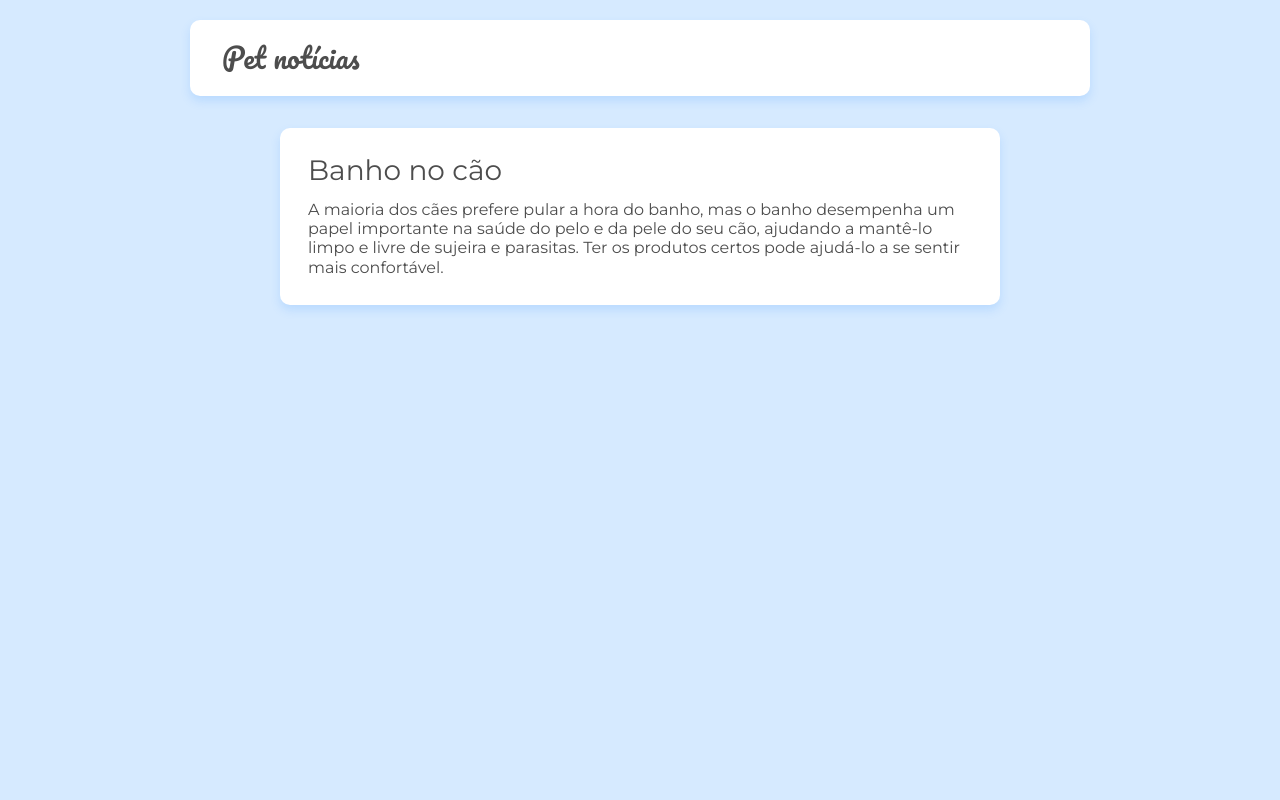
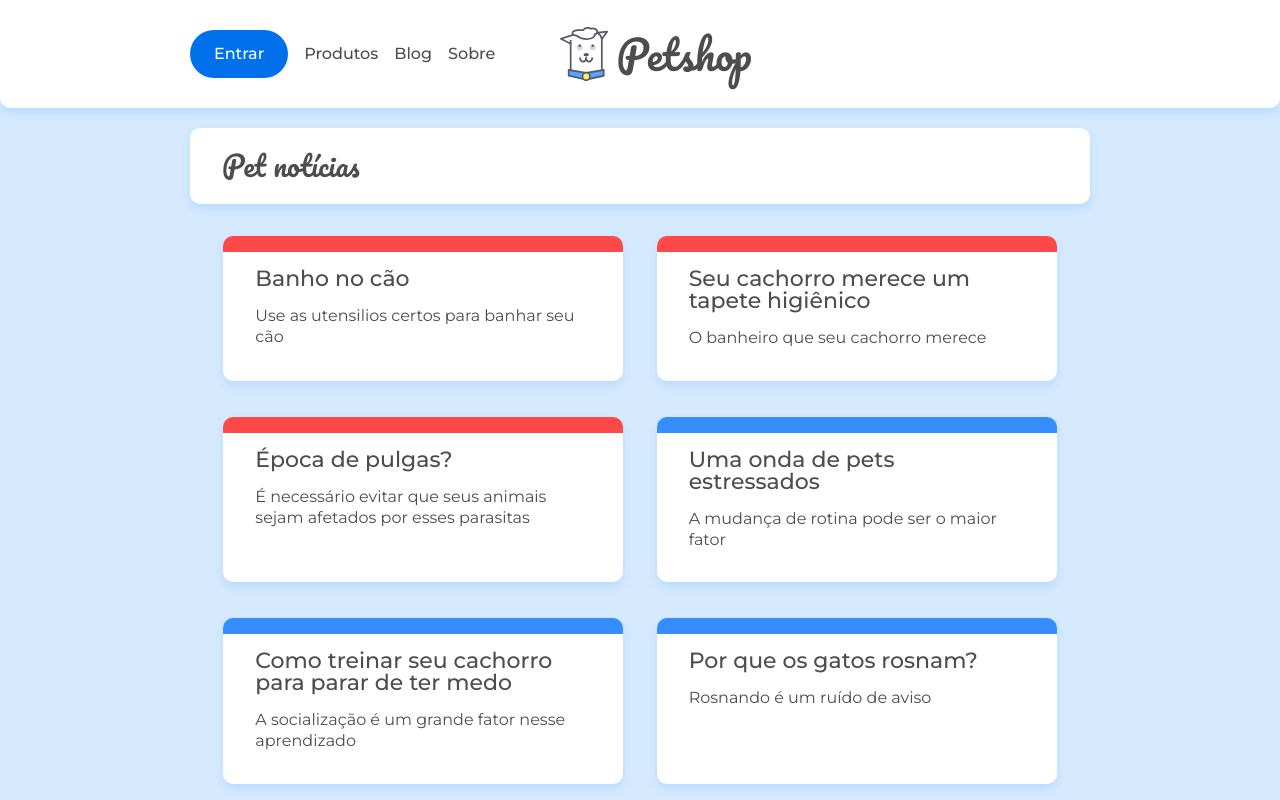
Before and after one commit to joaoeduardogomes/treino-react-js, a React (Create React App) app in the folder 03ReacRouter-SPA/petshop/: page / in a window 1280 px wide. Shown: the top 800 px of the page. Built offline with nearby package versions, Linux system fonts and the light colour scheme; data requests are answered from the project's data file.

Commit message:
React Router - finished lesson 3

```diff
--- /dev/null
+++ b/03ReacRouter-SPA/petshop/db.json
@@ -0,0 +1,72 @@
+{
+  "categorias": [
+    {
+      "id": "bem-estar",
+      "nome": "bem-estar",
+      "subcategorias": ["higiene", "saude"]
+    },
+    {
+      "id": "comportamento",
+      "nome": "comportamento",
+      "subcategorias": ["treinamento", "educacao"]
+    }
+  ],
+  "posts": [
+    {
+      "id": 1,
+      "title": "Banho no cão",
+      "metadescription": "Use as utensilios certos para banhar seu cão",
+      "body": "A maioria dos cães prefere pular a hora do banho, mas o banho desempenha um papel importante na saúde do pelo e da pele do seu cão, ajudando a mantê-lo limpo e livre de sujeira e parasitas. Ter os produtos certos pode ajudá-lo a se sentir mais confortável.",
+      "categoria": "bem-estar",
+      "subcategoria": "higiene"
+    },
+    {
+      "id": 2,
+      "title": "Seu cachorro merece um tapete higiênico",
+      "metadescription": "O banheiro que seu cachorro merece",
+      "body": "Os tapetes higiênicos são uma inovação do mercado pet, perfeitos para que seu cão faça suas necessidades com conforto e sem sujar a casa. São produtos descartáveis ou laváveis que garantem conforto ao animal.",
+      "categoria": "bem-estar",
+      "subcategoria": "higiene"
+    },
+    {
+      "id": 3,
+      "title": "Época de pulgas?",
+      "metadescription": "É necessário evitar que seus animais sejam afetados por esses parasitas",
+      "body": "Não é a mordida, mas a reação alérgica a ela que faz seu cão coçar. Alguns animais de estimação são hipersensíveis a pulgas e podem sofrer uma reação severa com apenas uma única mordida. No entanto, todos os animais de estimação sentirão desconforto em caso de picadas de pulgas. Portanto, assim que você vir arranhões repetidos, suspeite de pulgas.",
+      "categoria": "bem-estar",
+      "subcategoria": "saude"
+    },
+    {
+      "id": 4,
+      "title": "Uma onda de pets estressados",
+      "metadescription": "A mudança de rotina pode ser o maior fator",
+      "body": "Eles começaram a contar com a atenção extra incluindo todos aqueles novos cachorrinhos que esperam que estejamos por perto, mas com mais pessoas voltando ao escritório ou saindo de férias, os cães vão sentir a ausência mais do que nunca, criando uma pandemia de ansiedade entre nossos cães, para a qual podemos não estar preparados.",
+      "categoria": "comportamento",
+      "subcategoria": "educacao"
+    },
+    {
+      "id": 5,
+      "title": "Como treinar seu cachorro para parar de ter medo",
+      "metadescription": "A socialização é um grande fator nesse aprendizado",
+      "body": "Ensinar um cachorro a parar de ter medo só pode ser feito aumentando sua autoconfiança. Isso significa mudar a forma como sua mente reage em certas situações e transformar associações negativas em positivas. Fazer isso requer muita paciência e uma série de exposições controladas ao evento ou objeto temido, mas a uma distância suficiente para que o cão não se sinta ansioso.",
+      "categoria": "comportamento",
+      "subcategoria": "educacao"
+    },
+    {
+      "id": 6,
+      "title": "Por que os gatos rosnam?",
+      "metadescription": "Rosnando é um ruído de aviso",
+      "body": "Uma coisa que os cientistas sabem com certeza é que a parte do cérebro do gato que controla as vocalizações está muito conectada à parte do cérebro que controla as emoções do gato. Portanto, o que o gato está “dizendo” é absolutamente uma percepção de como ele está se sentindo.",
+      "categoria": "comportamento",
+      "subcategoria": "treinamento"
+    },
+    {
+      "id": 7,
+      "title": "Como treinar um gato",
+      "metadescription": "Sim! Você pode treinar um gato e é muito mais fácil do que você pensava",
+      "body": "Normalmente usado como ferramentas de treinamento para uma ampla variedade de animais, um clicker custará apenas alguns dólares e ajudará você a dar um reforço positivo quando estiver aprendendo a treinar um gato. (Você também pode usar uma caneta comum com um botão de clique - o importante é ter um ruído distinto que possa fazer instantaneamente.) A maior parte do treinamento do gato envolve oferecer a seu gato uma guloseima que ele goste após um clique para marcar o comportamento desejado.",
+      "categoria": "comportamento",
+      "subcategoria": "treinamento"
+    }
+  ]
+}
--- a/03ReacRouter-SPA/petshop/package.json
+++ b/03ReacRouter-SPA/petshop/package.json
@@ -6,6 +6,7 @@
         "@testing-library/jest-dom": "^5.16.2",
         "@testing-library/react": "^12.1.4",
         "@testing-library/user-event": "^13.5.0",
+        "axios": "^0.26.1",
         "react": "^17.0.2",
         "react-dom": "^17.0.2",
         "react-router-dom": "^6.2.2",
--- a/03ReacRouter-SPA/petshop/src/App.jsx
+++ b/03ReacRouter-SPA/petshop/src/App.jsx
@@ -1,18 +1,24 @@
 // Usamos o React Router Dom em: https://www.npmjs.com/package/react-router-dom
 import React from 'react'
 import './assets/css/base/base.css'
-import { BrowserRouter as Router, Route, Routes } from 'react-router-dom'
+import { BrowserRouter as Router, Route, Routes } from 'react-router-dom';
 
 import Home from './paginas/Home'
 import Sobre from './paginas/Sobre'
+import Pagina404 from './paginas/Pagina404'
+import Cabecalho from './components/Cabecalho'
+import Post from './paginas/post';
 
 function App() {
 
     return (
         <Router>
+            <Cabecalho/>
             <Routes>
                 <Route exact path="/" element={<Home />} />
                 <Route path="/sobre" element={<Sobre />} />
+                <Route path="/posts/:id" element={<Post />} />
+                <Route path="*" element={<Pagina404 />} /> {/* Qualquer caminho que não estiver nas rotas, cairá no erro por padrão */}
             </Routes>
         </Router>
     );
--- /dev/null
+++ b/03ReacRouter-SPA/petshop/src/api/api.js
@@ -0,0 +1,10 @@
+import axios from 'axios';
+
+export const api = axios.create({
+    baseURL: 'http://localhost:5000/'
+});
+
+export const busca = async(url, setDado) => {
+    const resposta = await api.get(url)
+    setDado(resposta.data)
+}
--- a/03ReacRouter-SPA/petshop/src/assets/css/componentes/cabecalho.css
+++ b/03ReacRouter-SPA/petshop/src/assets/css/componentes/cabecalho.css
@@ -1,3 +1,7 @@
+
+img {
+    pointer-events: none;
+}
 
 .cabecalho {
     background-color: var(--cor-contraste-claro);
@@ -80,6 +84,12 @@
     transform: translate(-50%, -50%);
 }
 
+.name-itens {
+    display: flex;
+    align-items: center;
+    justify-content: space-evenly;
+}
+
 .menu-item {
     display: block;
     padding-top: 1.5rem;
--- /dev/null
+++ b/03ReacRouter-SPA/petshop/src/components/Cabecalho.jsx
@@ -0,0 +1,34 @@
+import React from 'react';
+import {Link} from 'react-router-dom';
+import imagem from '../assets/img/doguito.svg';
+import '../assets/css/componentes/cabecalho.css';
+
+const Cabecalho = () => {
+    return (
+        <header className="cabecalho container">
+            <div className="menu-hamburguer">
+                <span className="menu-hamburguer__icone"></span>
+            </div>
+
+            <div className="cabecalho-container">
+                <Link to="/" className="flex flex--centro">
+                    <img className="cabecalho__logo" src={imagem} alt="logo doguito" />
+                    <h1 className="cabecalho__titulo">Petshop</h1>
+                </Link>
+            </div>
+
+            <nav className="menu-cabecalho">
+                <ul className="name-itens">
+                    <li> <Link to="#" className="menu-item menu-item--entrar">Entrar</Link> </li>
+                    <li> <Link to="#" className="menu-item">Produtos</Link> </li>
+                    <li> <Link to="/" className="menu-item">Blog</Link> </li>
+                    <li> <Link to="/sobre" className="menu-item">Sobre</Link> </li>
+                </ul>
+            </nav>
+
+            <div className="menu-cabecalho-background"></div>
+        </header>
+    );
+}
+
+export default Cabecalho;
--- /dev/null
+++ b/03ReacRouter-SPA/petshop/src/components/ListaPost.jsx
@@ -0,0 +1,33 @@
+import React, { useState, useEffect } from 'react'
+import { Link } from 'react-router-dom'
+import { busca } from '../api/api'
+
+
+
+const ListaPost = ({ url }) => {
+
+    const [posts, setPosts] = useState([])
+
+    useEffect(() => {
+        busca(url, setPosts)
+    }, [url])
+
+    return (
+        <section className="posts container">
+            {
+                posts.map((post) => (
+                    <Link className={`cartao-post cartao-post--${post.categoria}`} to={`/posts/${post.id}`}>
+                        <article key={post.id}>
+                            <h3 className="cartao-post__titulo">
+                                {post.title}
+                            </h3>
+                            <p className="cartao-post__meta">{post.metadescription}</p>
+                        </article>
+                    </Link>
+                ))
+            }
+        </section>
+    )
+}
+
+export default ListaPost
--- a/03ReacRouter-SPA/petshop/src/paginas/Home.jsx
+++ b/03ReacRouter-SPA/petshop/src/paginas/Home.jsx
@@ -1,4 +1,5 @@
 import React from 'react'
+import ListaPost from '../components/ListaPost'
 
 const Home = () => {
 
@@ -7,13 +8,13 @@ const Home = () => {
       <div className="container">
         <h2 className="titulo-pagina">Pet notícias</h2>
       </div>
-      <section className="container flex flex--centro">
+      {/* <section className="container flex flex--centro">
       <article className="cartao post">
         <h2 className="cartao__titulo">Banho no cão</h2>
         <p className="cartao__texto">A maioria dos cães prefere pular a hora do banho, mas o banho desempenha um papel importante na saúde do pelo e da pele do seu cão, ajudando a mantê-lo limpo e livre de sujeira e parasitas. Ter os produtos certos pode ajudá-lo a se sentir mais confortável.</p>
       </article>
-    </section>
-
+    </section> */}
+      <ListaPost url={'/posts'} />
     </main>
   )
 }
--- /dev/null
+++ b/03ReacRouter-SPA/petshop/src/paginas/Pagina404.jsx
@@ -0,0 +1,16 @@
+import React from 'react';
+import imagem from '../assets/img/doguito404.svg'
+import '../assets/css/404.css'
+
+const Pagina404 = () => {
+    return (
+        <main className="container flex flex--centro flex--coluna">
+            <img className="doguito-imagem" src={imagem} alt="ilustração doguito" />
+            <p className="naoencontrado-texto">
+                Não conseguimos encontrar o que você estava buscando...
+            </p>
+        </main>
+    );
+}
+
+export default Pagina404;
--- /dev/null
+++ b/03ReacRouter-SPA/petshop/src/paginas/post.jsx
@@ -0,0 +1,24 @@
+import React, {useState, useEffect} from 'react';
+import { busca } from '../api/api';
+import '../assets/css/post.css';
+import {useParams} from 'react-router-dom';
+
+const Post = () => {
+    const {id} = useParams();
+    const[post, setPost] = useState({})
+
+    useEffect(() => {
+        busca(`/posts/${id}`, setPost)
+    }, [id]);
+
+    return (
+        <main className="container flex flex--centro">
+            <article className="cartao post">
+                <h2 className="cartao__titulo">{post.title}</h2>
+                <p className="carta__texto">{post.body}</p>
+            </article>
+        </main>
+    );
+}
+
+export default Post;
```
Also changed, not shown: 2 other files (tests, documents, lock files or other folders). Lines whose indentation alone changed are shown as unchanged.
